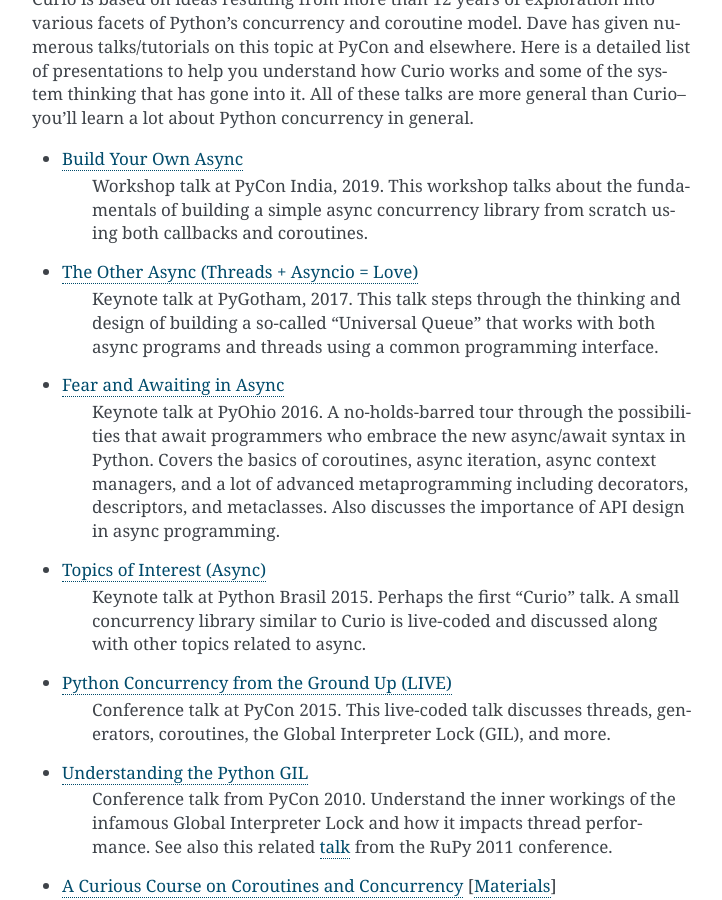
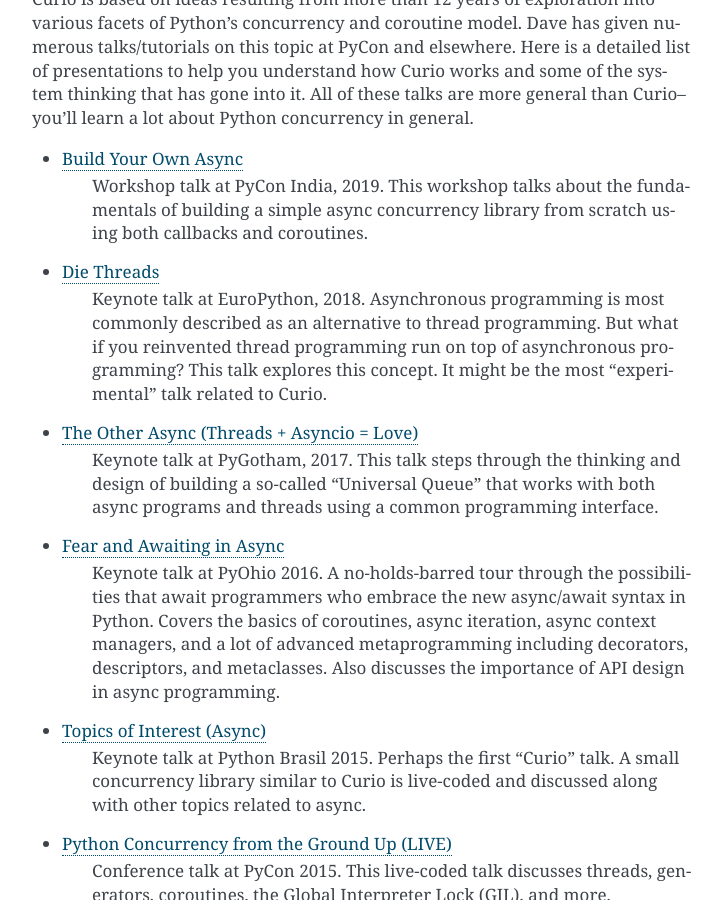
Before and after one commit to dabeaz/curio, a Sphinx documentation site: the page built from docs/index.rst, in a window 1280 px wide and 900 px high, scrolled down 1327 px. Shown: the whole window, without its empty margins (388-1110 px from the left). Built offline with Sphinx 7.4.7, drawn with Linux system fonts in a browser that asks for light colours; pages that are not in the unit, such as notebooks, are missing from menus.

Commit message:
A few doc updates

```diff
--- a/docs/index.rst
+++ b/docs/index.rst
@@ -49,6 +49,13 @@
    async concurrency library from scratch using both callbacks and
    coroutines.
 
+* `Die Threads <https://www.youtube.com/watch?v=U66KuyD3T0M>`_
+   Keynote talk at EuroPython, 2018.
+   Asynchronous programming is most commonly described as an alternative to
+   thread programming.  But what if you reinvented thread programming run on top
+   of asynchronous programming?  This talk explores this concept. It
+   might be the most "experimental" talk related to Curio.
+
 * `The Other Async (Threads + Asyncio = Love) <https://www.youtube.com/watch?v=x1ndXuw7S0s>`_
    Keynote talk at PyGotham, 2017.
    This talk steps through the thinking and design of building a so-called
--- a/docs/reference.rst
+++ b/docs/reference.rst
@@ -1653,7 +1653,7 @@
      - Sleep until data can be written on *fileobj*.
        *fileobj* is any file-like object with a `fileno()` method.
    * - ``await _io_release(fileobj)``
-       Release any kernel resources associated with *fileobj*.  Should
+     - Release any kernel resources associated with *fileobj*.  Should
        be called prior to closing any file.
    * - ``await _io_waiting(fileobj)``
      - Returns a tuple `(rtask, wtask)` of tasks currently sleeping on
```
